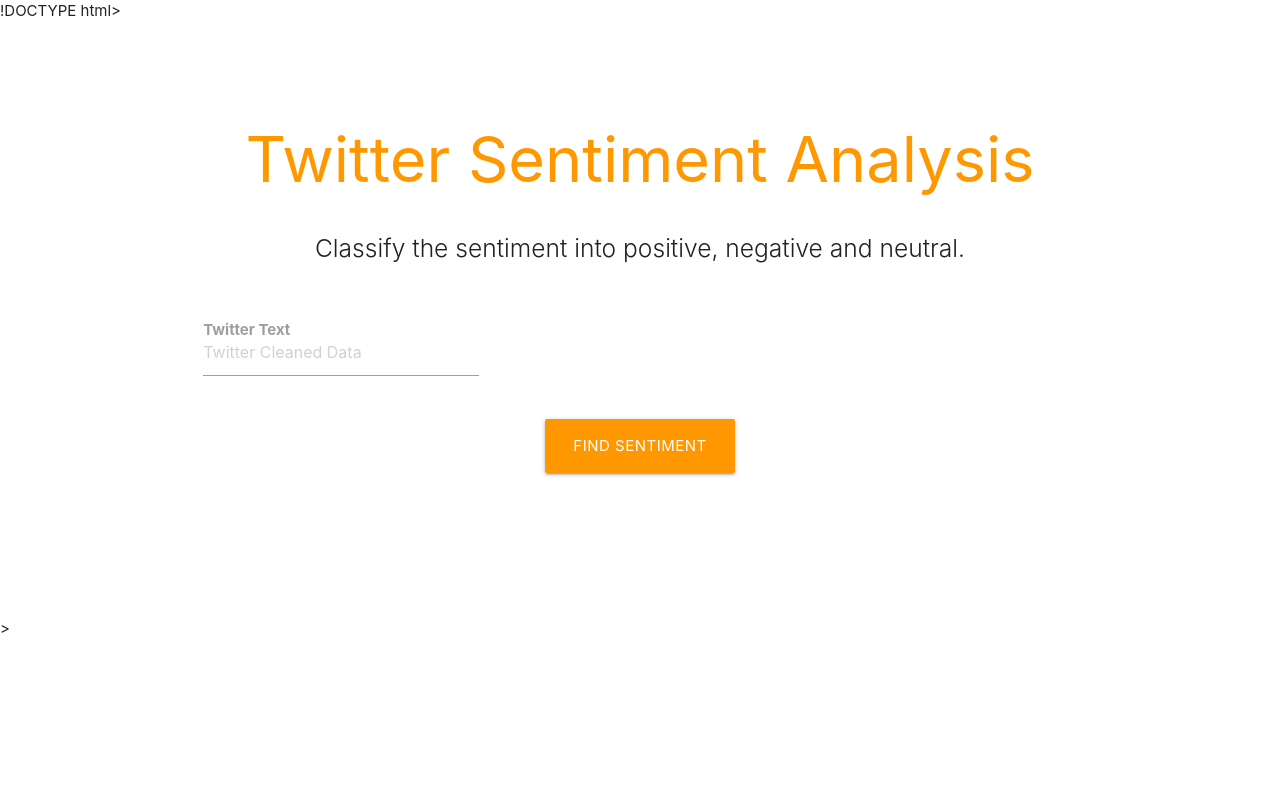
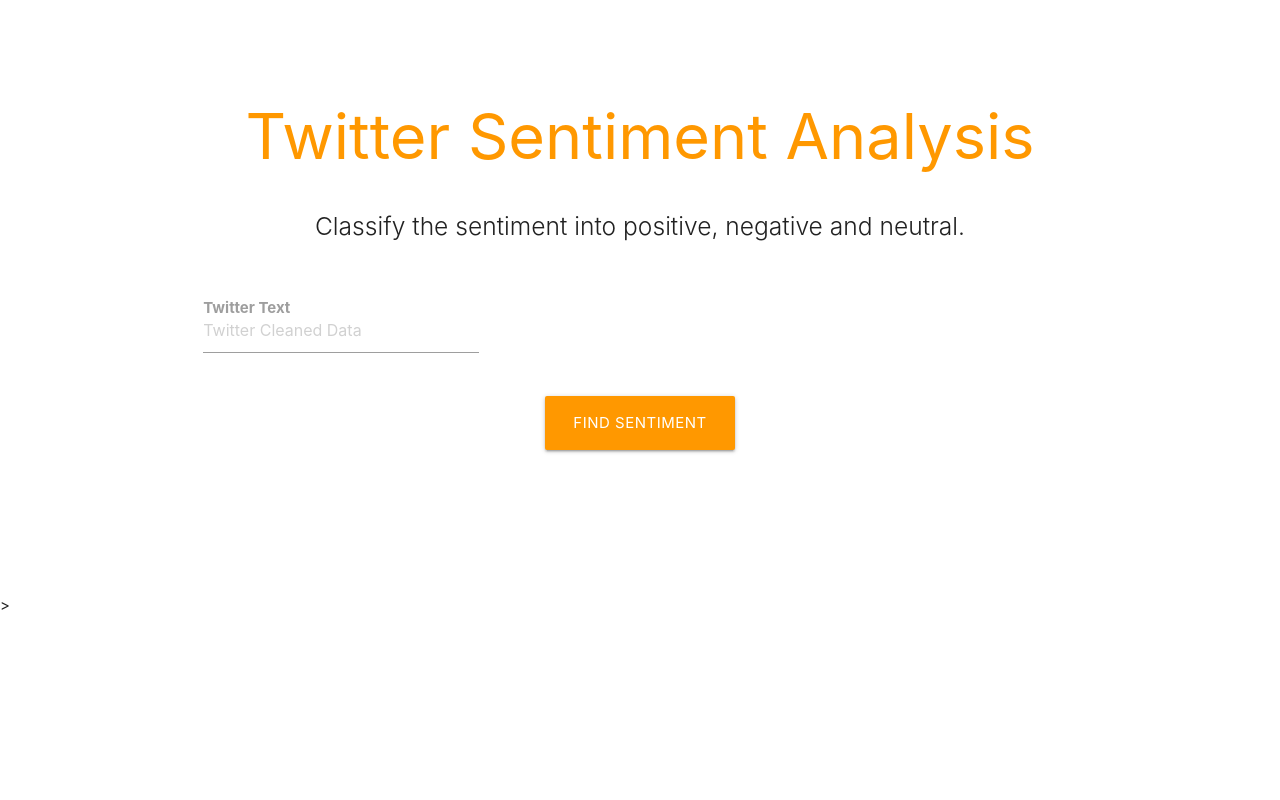
Before and after one commit to the-trickster/Sentiment-Analysis, a Flask app: page / in a window 1280 px wide. Run offline with Flask 2, Linux system fonts and the light colour scheme; parts of the project's set-up code (start-up, migrations or seed data) failed here and were passed over.

Commit message:
Update index.html

```diff
--- a/templates/index.html
+++ b/templates/index.html
@@ -1,4 +1,3 @@
-!DOCTYPE html>
 <html lang="en">
 <head>
   <meta http-equiv="Content-Type" content="text/html; charset=UTF-8"/>
```
